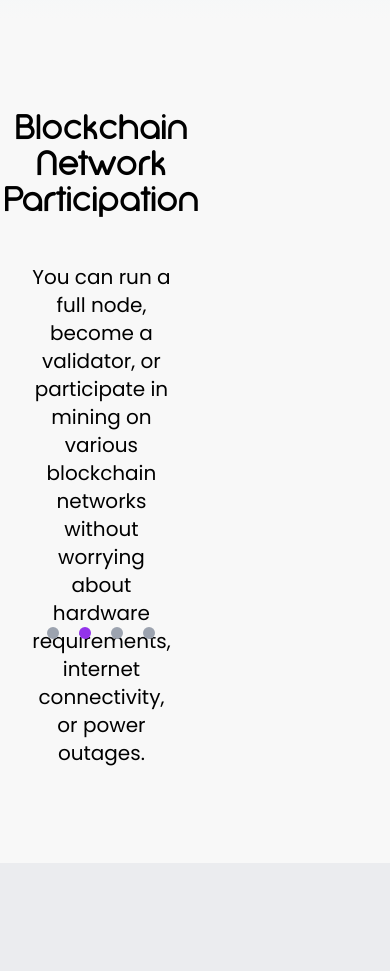
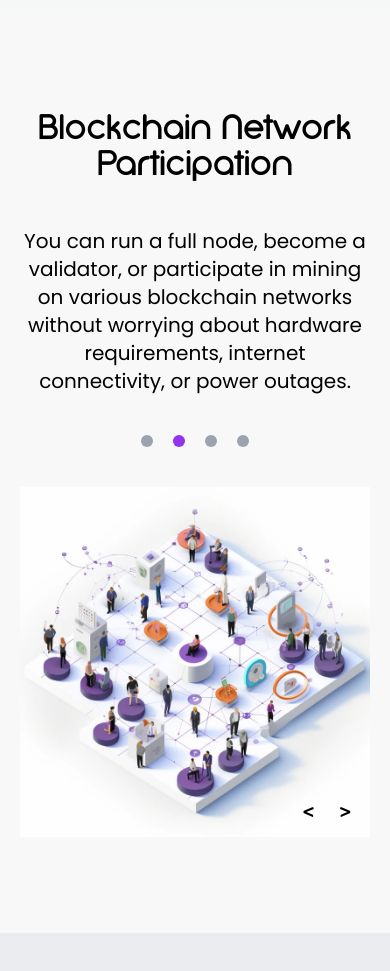
Before and after one commit to dappnode/landing-page-dappnode-cloud, a React (Create React App) app: page / in a window 390 px wide. Shown: the part 1345-2316 px from the top of the page. Built offline with nearby package versions, Linux system fonts and the light colour scheme.

Commit message:
carousel responsive

```diff
--- a/src/components/Carousel.tsx
+++ b/src/components/Carousel.tsx
@@ -6,7 +6,7 @@ interface Slide {
   imgSrc: string;
 }
 
-const Slides: Slide[] = [
+const slides: Slide[] = [
   {
     title: "Solo Staking",
     text: "In case getting a hardware isn't an option for you - you can use Dappnode Cloud to host an Ethereum or Gnosis validator, thus participating in the network and earning rewards.",
@@ -34,12 +34,12 @@ export default function Carousel() {
 
   const prevSlide = () => {
     const isFirstSlide = currentIndex === 0;
-    const newIndex = isFirstSlide ? Slides.length - 1 : currentIndex - 1;
+    const newIndex = isFirstSlide ? slides.length - 1 : currentIndex - 1;
     setCurrentIndex(newIndex);
   };
 
   const nextSlide = () => {
-    const isLastSlide = currentIndex === Slides.length - 1;
+    const isLastSlide = currentIndex === slides.length - 1;
     const newIndex = isLastSlide ? 0 : currentIndex + 1;
     setCurrentIndex(newIndex);
   };
@@ -51,14 +51,16 @@ export default function Carousel() {
   }, [currentIndex]);
 
   return (
-    <div className="mx-[10%] flex flex-row gap-52">
-      <div className="relative min-h-max w-2/5">
-        <div className=" flex h-full flex-col items-center justify-center gap-10 text-center">
-          <h2>{Slides[currentIndex].title}</h2>
-          <p>{Slides[currentIndex].text}</p>
+    <div className="mx-5 flex flex-col gap-10 lg:mx-[5%] lg:flex-row lg:gap-20 xl:mx-[10%] xl:gap-52">
+      <div className="relative flex min-h-max w-full flex-col  lg:w-2/5">
+        <div className="flex h-3/4 flex-col items-center justify-center gap-10 text-center">
+          <h2 className="lg:text-3xl xl:text-5xl">
+            {slides[currentIndex].title}
+          </h2>
+          <p className="lg:text-xl xl:text-2xl">{slides[currentIndex].text}</p>
         </div>
-        <div className="absolute bottom-32 left-[50%] mx-auto flex -translate-x-[50%] flex-row gap-5">
-          {Slides.map((slides, index) => (
+        <div className="mt-10 flex h-1/4 flex-row items-center justify-center gap-5">
+          {slides.map((slides, index) => (
             <button
               className={`h-3 w-3 rounded-full  ${index === currentIndex ? "bg-dappnodePurple" : "bg-gray-400"}`}
               onClick={() => setCurrentIndex(index)}
@@ -66,12 +68,12 @@ export default function Carousel() {
           ))}
         </div>
       </div>
-      <div className="relative w-3/5 overflow-hidden">
+      <div className="relative w-full overflow-hidden lg:w-3/5">
         <div
           className="flex transition-transform duration-300 ease-in-out"
           style={{ transform: `translateX(-${currentIndex * 100}%)` }}
         >
-          {Slides.map((slide, index) => (
+          {slides.map((slide, index) => (
             <div key={index} className="w-full flex-shrink-0">
               <img
                 src={slide.imgSrc}
@@ -84,13 +86,13 @@ export default function Carousel() {
 
         <button
           onClick={prevSlide}
-          className="absolute bottom-0 right-14 transform  p-2 text-2xl text-black transition-transform duration-300 ease-in-out hover:-translate-x-3 "
+          className="absolute bottom-0 right-12 transform  p-2 text-2xl text-black transition-transform duration-300 ease-in-out hover:scale-125"
         >
           {"<"}
         </button>
         <button
           onClick={nextSlide}
-          className="absolute bottom-0 right-5  transform  p-2 text-2xl text-black transition-transform duration-300 ease-in-out hover:translate-x-3 "
+          className="absolute bottom-0 right-3  transform  p-2 text-2xl text-black transition-transform duration-300 ease-in-out hover:scale-125"
         >
           {">"}
         </button>
```
